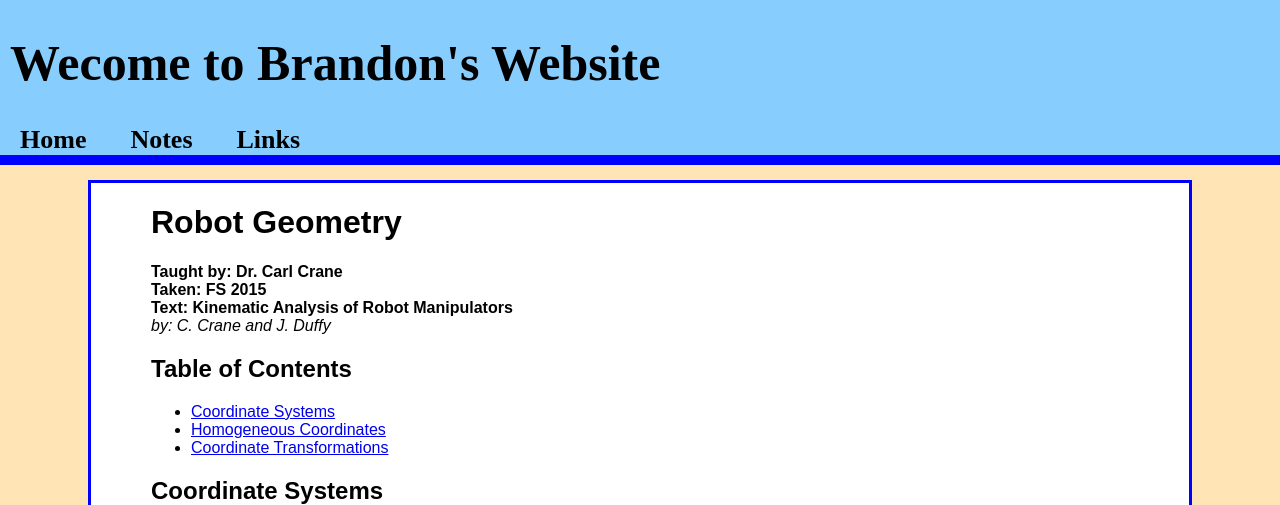
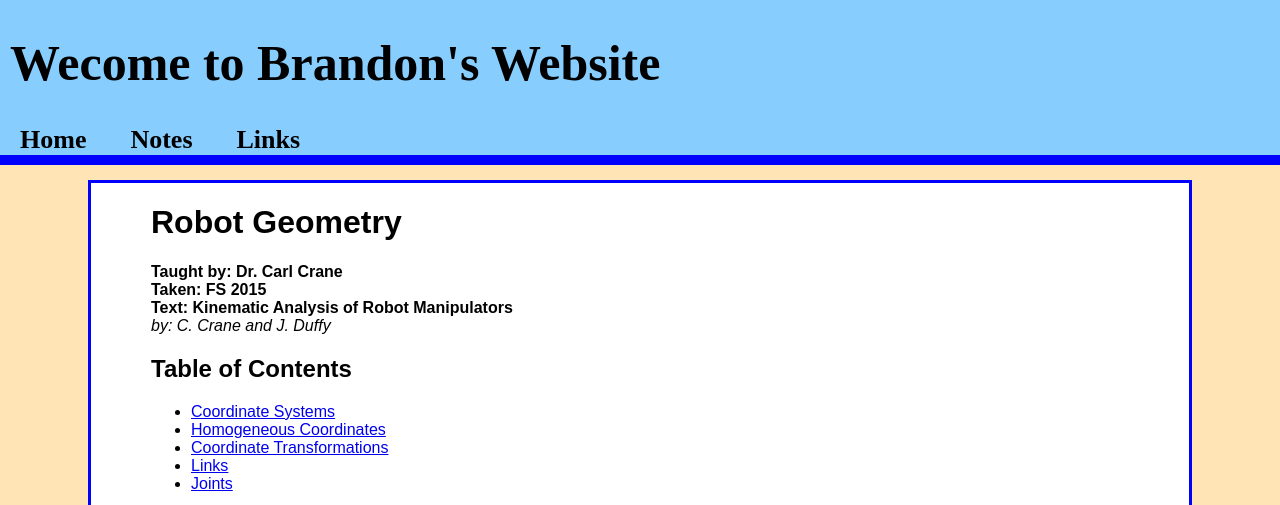
Before and after one commit to jbm950/jbm950.github.io, a Jekyll site: the page built from notes/robot_geometry/robot_geometry_main.html, in a window 1280 px wide. Shown: the top 505 px of the page. Built offline with Jekyll 4.4.1, drawn with Linux system fonts in a browser that asks for light colours; Markdown is read by kramdown in place of the engine named in the settings; some of the changed text lies outside the part shown; grey boxes are pictures that could not be loaded.

Commit message:
worked on robot geometry notes

```diff
--- a/notes/robot_geometry/robot_geometry_main.html
+++ b/notes/robot_geometry/robot_geometry_main.html
@@ -23,6 +23,8 @@
 <li><a href="#coord_sys">Coordinate Systems</a></li>
 <li><a href="#homogeneous_coordinates">Homogeneous Coordinates</a></li>
 <li><a href="#coord_trans">Coordinate Transformations</a></li>
+<li><a href="#links">Links</a></li>
+<li><a href="#joints">Joints</a></li>
 </ul>
 <h2 id="coord_sys">Coordinate Systems</h2>
 <ul>
@@ -43,42 +45,46 @@
 </caption>
 <tr>
 <td>
-<img src="./img/coord<!DOCTYPE html PUBLIC "-//W3C//DTD XHTML 1.0 Transitional//EN" "http://www.w3.org/TR/xhtml1/DTD/xhtml1-transitional.dtd">
-<html xmlns="http://www.w3.org/1999/xhtml">
-<head>
-  <meta http-equiv="Content-Type" content="text/html; charset=utf-8" />
-  <meta http-equiv="Content-Style-Type" content="text/css" />
-  <meta name="generator" content="pandoc" />
-  <title></title>
-  <style type="text/css">code{white-space: pre;}</style>
-</head>
-<body>
-<h1 id="robot-geometry">Robot Geometry</h1>
-<p><strong>Taught by: Dr. Carl Crane</strong><br />
-<strong>Taken: FS 2015</strong><br />
-<strong>Text: Kinematic Analysis of Robot Manipulators</strong><br />
-<em>by: C. Crane and J. Duffy</em></p>
-<h2 id="table-of-contents">Table of Contents</h2>
+<img src="./img/coordinate_system.png"
+alt="Coordinate System A and Nomenclature" title="Coordinate System A and
+Nomenclature"/>
+</td>
+</tr>
+</table>
+</div>
+<h2 id="homogeneous_coordinates">Homogeneous Coordinates</h2>
 <ul>
-<li><a href="#coord_sys">Coordinate Systems</a></li>
-<li><a href="#homogeneous_coordinates">Homogeneous Coordinates</a></li>
-<li><a href="#coord_trans">Coordinate Transformations</a></li>
+<li>Four coordinates to define a vector (X, Y, Z, w)
+<ul>
+<li>X = <img style="vertical-align:middle" src="http://chart.apis.google.com/chart?cht=tx&amp;chl=%5Cfrac%7Bx%7D%7Bw%7D" alt="\frac{x}{w}" title="\frac{x}{w}" /></li>
+<li>Y = <img style="vertical-align:middle" src="http://chart.apis.google.com/chart?cht=tx&amp;chl=%5Cfrac%7By%7D%7Bw%7D" alt="\frac{y}{w}" title="\frac{y}{w}" /></li>
+<li>Z = <img style="vertical-align:middle" src="http://chart.apis.google.com/chart?cht=tx&amp;chl=%5Cfrac%7Bz%7D%7Bw%7D" alt="\frac{z}{w}" title="\frac{z}{w}" /></li>
+</ul></li>
+<li>Advantage of using homogeneous coordinates is that as w goes to zero the vectors point to infinity therefore there are unique vectors that point to infinity</li>
 </ul>
-<h2 id="coord_sys">Coordinate Systems</h2>
+<h2 id="coord_trans">Coordinate Transformation</h2>
 <ul>
-<li>A single coordinate system (A) defined by <img style="vertical-align:middle" src="http://chart.apis.google.com/chart?cht=tx&amp;chl=%5Cunderline%7Bx%7D_%7BA%7D%2C%20%20%5Cunderline%7By%7D_%7BA%7D%2C%20%5Cunderline%7Bz%7D_%7BA%7D" alt="\underline{x}_{A},  \underline{y}_{A}, \underline{z}_{A}" title="\underline{x}_{A},  \underline{y}_{A}, \underline{z}_{A}" /> and <img style="vertical-align:middle" src="http://chart.apis.google.com/chart?cht=tx&amp;chl=A_%7B0%7D" alt="A_{0}" title="A_{0}" /></li>
-<li><img style="vertical-align:middle" src="http://chart.apis.google.com/chart?cht=tx&amp;chl=A_%7B0%7D" alt="A_{0}" title="A_{0}" /> is the origin of the A coordinate system</li>
-<li><img style="vertical-align:middle" src="http://chart.apis.google.com/chart?cht=tx&amp;chl=%5Cunderline%7Bx%7D_%7BA%7D%2C%20%5Cunderline%7By%7D_%7BA%7D%2C%20%5Cunderline%7Bz%7D_%7BA%7D" alt="\underline{x}_{A}, \underline{y}_{A}, \underline{z}_{A}" title="\underline{x}_{A}, \underline{y}_{A}, \underline{z}_{A}" /> are all unit vectors and are dimensionless because they represent direction not length</li>
-<li>In <img style="vertical-align:middle" src="http://chart.apis.google.com/chart?cht=tx&amp;chl=%5E%7BB%7D%5Cunderline%7Bx%7D_%7BA%7D" alt="^{B}\underline{x}_{A}" title="^{B}\underline{x}_{A}" /> the B represents what coordinate system the values are being given for and the A represents that the vector is the unit vector in the x direction in the A coordinate system</li>
-<li><img style="vertical-align:middle" src="http://chart.apis.google.com/chart?cht=tx&amp;chl=%5E%7BA%7D%5Cunderline%7BV%7D_%7BA_%7B0%7D%20%5Crightarrow%20B_%7B0%7D%7D" alt="^{A}\underline{V}_{A_{0} \rightarrow B_{0}}" title="^{A}\underline{V}_{A_{0} \rightarrow B_{0}}" /> = Vector in coordinate system A pointing from the point <img style="vertical-align:middle" src="http://chart.apis.google.com/chart?cht=tx&amp;chl=A_%7B0%7D" alt="A_{0}" title="A_{0}" /> to the point <img style="vertical-align:middle" src="http://chart.apis.google.com/chart?cht=tx&amp;chl=B_%7B0%7D" alt="B_{0}" title="B_{0}" /></li>
-<li><img style="vertical-align:middle" src="http://chart.apis.google.com/chart?cht=tx&amp;chl=%5E%7BA%7D%5Cunderline%7BP%7D_%7BB_%7B0%7D%7D" alt="^{A}\underline{P}_{B_{0}}" title="^{A}\underline{P}_{B_{0}}" /> = Point <img style="vertical-align:middle" src="http://chart.apis.google.com/chart?cht=tx&amp;chl=B_%7B0%7D" alt="B_{0}" title="B_{0}" /> as seen from coordinate system A
+<li>Used to determine the position of a point from one coordinate system to another
 <ul>
-<li><img style="vertical-align:middle" src="http://chart.apis.google.com/chart?cht=tx&amp;chl=%5E%7BA%7D%5Cunderline%7BV%7D_%7BA_%7B0%7D%20%5Crightarrow%20B_%7B0%7D%7D" alt="^{A}\underline{V}_{A_{0} \rightarrow B_{0}}" title="^{A}\underline{V}_{A_{0} \rightarrow B_{0}}" /> = <img style="vertical-align:middle" src="http://chart.apis.google.com/chart?cht=tx&amp;chl=%5E%7BA%7D%5Cunderline%7BP%7D_%7BB_%7B0%7D%7D" alt="^{A}\underline{P}_{B_{0}}" title="^{A}\underline{P}_{B_{0}}" /></li>
+<li>Ex. point 1 may be defined in coordinate system B and it is desired to know the location of point 1 in coordinate system A</li>
+</ul></li>
+<li>To completely define the location and orientation from one coordinate system to another 6 values are needed (6 degrees of freedom)
+<ul>
+<li>Can use the vector pointing from the origin of one system to another to provide the translation information <img style="vertical-align:middle" src="http://chart.apis.google.com/chart?cht=tx&amp;chl=%5E%7BA%7D%5Cunderline%7BV%7D_%7BA_%7B0%7D%20%5Crightarrow%20%20B_%7B0%7D%7D" alt="^{A}\underline{V}_{A_{0} \rightarrow  B_{0}}" title="^{A}\underline{V}_{A_{0} \rightarrow  B_{0}}" /> (Provides 3 of the 6 values)</li>
+<li>Can use Euler angles to provide orientation information where each angle accounts for a rotation around one of the primary axis (Provides the remaining 3 of the 6 values. This method is not going to be utilized in this class)</li>
+<li>Orientation information can also be provided by the following three unit vectors: <img style="vertical-align:middle" src="http://chart.apis.google.com/chart?cht=tx&amp;chl=%5E%7BA%7D%5Cunderline%7Bx%7D_%7BB%7D%2C%20%5E%7BA%7D%5Cunderline%7By%7D_%7BB%7D%2C%20%20%5E%7BA%7D%5Cunderline%7Bz%7D_%7BB%7D" alt="^{A}\underline{x}_{B}, ^{A}\underline{y}_{B},  ^{A}\underline{z}_{B}" title="^{A}\underline{x}_{B}, ^{A}\underline{y}_{B},  ^{A}\underline{z}_{B}" />
+<ul>
+<li>Each vector provides three values for a total of nine values, however, they are constrained by having their magnitudes equal to one due to being unit vectors and all three are perpendicular to each other so their dot products equal zero</li>
+</ul></li>
+<li>The three unit vectors along with the vector pointing from the origin of one system to the origin of the other will be used in the class to completely define the position and orientation of one coordinate system to another (<img style="vertical-align:middle" src="http://chart.apis.google.com/chart?cht=tx&amp;chl=%5E%7BA%7D%5Cunderline%7BV%7D_%7BA_%7B0%7D%20%5Crightarrow%20B_%7B0%7D%7D" alt="^{A}\underline{V}_{A_{0} \rightarrow B_{0}}" title="^{A}\underline{V}_{A_{0} \rightarrow B_{0}}" />, <img style="vertical-align:middle" src="http://chart.apis.google.com/chart?cht=tx&amp;chl=%5E%7BA%7D%5Cunderline%7Bx%7D_%7BB%7D%2C%20%5E%7BA%7D%5Cunderline%7By%7D_%7BB%7D%2C%20%5E%7BA%7D%5Cunderline%7Bz%7D_%7BB%7D" alt="^{A}\underline{x}_{B}, ^{A}\underline{y}_{B}, ^{A}\underline{z}_{B}" title="^{A}\underline{x}_{B}, ^{A}\underline{y}_{B}, ^{A}\underline{z}_{B}" />)</li>
 </ul></li>
 </ul>
-<div align="center">
-<table class="image">
-<caption20%5E%7BA%7D%5Cunderline%7By%7D_%7BB%7D%2C%20%5E%7BA%7D%5Cunderline%7Bz%7D_%7BB%7D%20and%20%5E%7BB%7D%5Cunderline%7BP%7D_%7B1%7D" alt="^{A}\underline{P}_{B_{0}}, ^{A}\underline{x}_{B}, ^{A}\underline{y}_{B}, ^{A}\underline{z}_{B} and ^{B}\underline{P}_{1}" title="^{A}\underline{P}_{B_{0}}, ^{A}\underline{x}_{B}, ^{A}\underline{y}_{B}, ^{A}\underline{z}_{B} and ^{B}\underline{P}_{1}" /> are given values and you need to find the location of point 1 defined in the A coordinate system (<img style="vertical-align:middle" src="http://chart.apis.google.com/chart?cht=tx&amp;chl=%5E%7BA%7D%5Cunderline%7BP%7D_%7B1%7D" alt="^{A}\underline{P}_{1}" title="^{A}\underline{P}_{1}" />)</li>
+<blockquote>
+<h3 id="rotation-matrix-and-example">Rotation Matrix and Example</h3>
+</blockquote>
+<blockquote>
+<ul>
+<li>Consider two coordinate systems A and B and point 1 where <img style="vertical-align:middle" src="http://chart.apis.google.com/chart?cht=tx&amp;chl=%5E%7BA%7D%5Cunderline%7BP%7D_%7BB_%7B0%7D%7D%2C%20%5E%7BA%7D%5Cunderline%7Bx%7D_%7BB%7D%2C%20%5E%7BA%7D%5Cunderline%7By%7D_%7BB%7D%2C%20%5E%7BA%7D%5Cunderline%7Bz%7D_%7BB%7D%20and%20%5E%7BB%7D%5Cunderline%7BP%7D_%7B1%7D" alt="^{A}\underline{P}_{B_{0}}, ^{A}\underline{x}_{B}, ^{A}\underline{y}_{B}, ^{A}\underline{z}_{B} and ^{B}\underline{P}_{1}" title="^{A}\underline{P}_{B_{0}}, ^{A}\underline{x}_{B}, ^{A}\underline{y}_{B}, ^{A}\underline{z}_{B} and ^{B}\underline{P}_{1}" /> are given values and you need to find the location of point 1 defined in the A coordinate system (<img style="vertical-align:middle" src="http://chart.apis.google.com/chart?cht=tx&amp;chl=%5E%7BA%7D%5Cunderline%7BP%7D_%7B1%7D" alt="^{A}\underline{P}_{1}" title="^{A}\underline{P}_{1}" />)</li>
 <li>Breaking <img style="vertical-align:middle" src="http://chart.apis.google.com/chart?cht=tx&amp;chl=%5E%7BB%7D%5Cunderline%7BP%7D_%7B1%7D" alt="^{B}\underline{P}_{1}" title="^{B}\underline{P}_{1}" /> into its component gives <img style="vertical-align:middle" src="http://chart.apis.google.com/chart?cht=tx&amp;chl=%5E%7BB%7D%5Cunderline%7BP%7D_%7B1%7D%20%3D%20%5Cleft%5B%20b_%7B1%7D%20%5C%5C%20b_%7B2%7D%20%5C%5C%20b_%7B3%7D%20%5Cright%5D" alt="^{B}\underline{P}_{1} = \left[ b_{1} \\ b_{2} \\ b_{3} \right]" title="^{B}\underline{P}_{1} = \left[ b_{1} \\ b_{2} \\ b_{3} \right]" /></li>
 <li>The vector from the origin of the B system to the point 1 can be defined in the A coordinate system as follows: <img style="vertical-align:middle" src="http://chart.apis.google.com/chart?cht=tx&amp;chl=%5E%7BA%7D%5Cunderline%7BV%7D_%7BB_%7B0%7D%20%5Crightarrow%201%7D%20%3D%20b_%7B1%7D%5E%7BA%7D%5Cunderline%7Bx%7D_%7BB%7D%20%2B%20b_%7B2%7D%5E%7BA%7D%5Cunderline%7By%7D_%7BB%7D%20%2B%20b_%7B3%7D%5E%7BA%7D%5Cunderline%7Bz%7D_%7BB%7D" alt="^{A}\underline{V}_{B_{0} \rightarrow 1} = b_{1}^{A}\underline{x}_{B} + b_{2}^{A}\underline{y}_{B} + b_{3}^{A}\underline{z}_{B}" title="^{A}\underline{V}_{B_{0} \rightarrow 1} = b_{1}^{A}\underline{x}_{B} + b_{2}^{A}\underline{y}_{B} + b_{3}^{A}\underline{z}_{B}" />    or    <img style="vertical-align:middle" src="http://chart.apis.google.com/chart?cht=tx&amp;chl=%5E%7BA%7D%5Cunderline%7BV%7D_%7BB_%7B0%7D%20%5Crightarrow%201%7D%20%3D%20%5Cleft%5B%20%5E%7BA%7D%5Cunderline%7Bx%7D_%7BB%7D%2C%20%5E%7BA%7D%5Cunderline%7By%7D_%7BB%7D%2C%20%5E%7BA%7D%5Cunderline%7Bz%7D_%7BB%7D%20%5Cright%5D%20%5Cleft%5B%20b_%7B1%7D%20%5C%5C%20b_%7B2%7D%20%5C%5C%20b_%7B3%7D%20%5Cright%5D" alt="^{A}\underline{V}_{B_{0} \rightarrow 1} = \left[ ^{A}\underline{x}_{B}, ^{A}\underline{y}_{B}, ^{A}\underline{z}_{B} \right] \left[ b_{1} \\ b_{2} \\ b_{3} \right]" title="^{A}\underline{V}_{B_{0} \rightarrow 1} = \left[ ^{A}\underline{x}_{B}, ^{A}\underline{y}_{B}, ^{A}\underline{z}_{B} \right] \left[ b_{1} \\ b_{2} \\ b_{3} \right]" /></li>
 <li>Vector <img style="vertical-align:middle" src="http://chart.apis.google.com/chart?cht=tx&amp;chl=%5E%7BA%7D%5Cunderline%7BP%7D_%7B1%7D" alt="^{A}\underline{P}_{1}" title="^{A}\underline{P}_{1}" /> can then be defined as <img style="vertical-align:middle" src="http://chart.apis.google.com/chart?cht=tx&amp;chl=%5E%7BA%7D%5Cunderline%7BP%7D_%7B1%7D%20%3D%20%5E%7BA%7D%5Cunderline%7BP%7D_%7BB_%7B0%7D%7D%20%2B%20%5E%7BA%7D%5Cunderline%7BV%7D_%7BB_%7B0%7D%20%5Crightarrow%201%7D" alt="^{A}\underline{P}_{1} = ^{A}\underline{P}_{B_{0}} + ^{A}\underline{V}_{B_{0} \rightarrow 1}" title="^{A}\underline{P}_{1} = ^{A}\underline{P}_{B_{0}} + ^{A}\underline{V}_{B_{0} \rightarrow 1}" /> = <img style="vertical-align:middle" src="http://chart.apis.google.com/chart?cht=tx&amp;chl=%5E%7BA%7D%5Cunderline%7BP%7D_%7BB_%7B0%7D%7D%20%2B%20%5Cleft%5B%20%5E%7BA%7D%5Cunderline%7Bx%7D_%7BB%7D%2C%20%5E%7BA%7D%5Cunderline%7By%7D_%7BB%7D%2C%20%5E%7BA%7D%5Cunderline%7Bz%7D_%7BB%7D%20%5Cright%5D%20%5Cleft%5B%20b_%7B1%7D%20%5C%5C%20b_%7B2%7D%20%5C%5C%20b_%7B3%7D%20%5Cright%5D" alt="^{A}\underline{P}_{B_{0}} + \left[ ^{A}\underline{x}_{B}, ^{A}\underline{y}_{B}, ^{A}\underline{z}_{B} \right] \left[ b_{1} \\ b_{2} \\ b_{3} \right]" title="^{A}\underline{P}_{B_{0}} + \left[ ^{A}\underline{x}_{B}, ^{A}\underline{y}_{B}, ^{A}\underline{z}_{B} \right] \left[ b_{1} \\ b_{2} \\ b_{3} \right]" />
@@ -235,5 +241,43 @@
 </ul>
 </blockquote>
 </blockquote>
+<blockquote>
+<blockquote>
+<h4 id="find-vector-and-rotation-angle-from-the-rotation-matrix">Find Vector and Rotation Angle from the Rotation Matrix</h4>
+</blockquote>
+</blockquote>
+<h2 id="links">Links</h2>
+<ul>
+<li>Links are rigid bodies that maintain orientation between two axes</li>
+<li>The two axes (<img style="vertical-align:middle" src="http://chart.apis.google.com/chart?cht=tx&amp;chl=S_%7Bi%7D" alt="S_{i}" title="S_{i}" />, <img style="vertical-align:middle" src="http://chart.apis.google.com/chart?cht=tx&amp;chl=S_%7Bj%7D" alt="S_{j}" title="S_{j}" />) contain a unique perpendicular between them (<img style="vertical-align:middle" src="http://chart.apis.google.com/chart?cht=tx&amp;chl=a_%7Bij%7D" alt="a_{ij}" title="a_{ij}" />) where <img style="vertical-align:middle" src="http://chart.apis.google.com/chart?cht=tx&amp;chl=a_%7Bij%7D" alt="a_{ij}" title="a_{ij}" /> is defined as the link length
+<ul>
+<li>If <img style="vertical-align:middle" src="http://chart.apis.google.com/chart?cht=tx&amp;chl=S_%7Bi%7D" alt="S_{i}" title="S_{i}" /> and <img style="vertical-align:middle" src="http://chart.apis.google.com/chart?cht=tx&amp;chl=S_%7Bj%7D" alt="S_{j}" title="S_{j}" /> intersect, then the link length is zero</li>
+<li>The length <img style="vertical-align:middle" src="http://chart.apis.google.com/chart?cht=tx&amp;chl=a_%7Bij%7D" alt="a_{ij}" title="a_{ij}" /> is positive if chosen in such that it points from <img style="vertical-align:middle" src="http://chart.apis.google.com/chart?cht=tx&amp;chl=S_%7Bi%7D" alt="S_{i}" title="S_{i}" /> to <img style="vertical-align:middle" src="http://chart.apis.google.com/chart?cht=tx&amp;chl=S_%7Bj%7D" alt="S_{j}" title="S_{j}" /></li>
+</ul></li>
+<li>The angle from <img style="vertical-align:middle" src="http://chart.apis.google.com/chart?cht=tx&amp;chl=S_%7Bi%7D" alt="S_{i}" title="S_{i}" /> to <img style="vertical-align:middle" src="http://chart.apis.google.com/chart?cht=tx&amp;chl=S_%7Bj%7D" alt="S_{j}" title="S_{j}" /> using the right hand rule with one's thumb on <img style="vertical-align:middle" src="http://chart.apis.google.com/chart?cht=tx&amp;chl=a_%7Bij%7D" alt="a_{ij}" title="a_{ij}" /> is defined as <img style="vertical-align:middle" src="http://chart.apis.google.com/chart?cht=tx&amp;chl=%5Calpha_%7Bij%7D" alt="\alpha_{ij}" title="\alpha_{ij}" />, where <img style="vertical-align:middle" src="http://chart.apis.google.com/chart?cht=tx&amp;chl=%5Calpha_%7Bij%7D" alt="\alpha_{ij}" title="\alpha_{ij}" /> is called the twist angle</li>
+<li>It is common to replace all of the links in a system with their equivalent kinematic link
+<ul>
+<li>Kinematic link is represented by drawing just the <img style="vertical-align:middle" src="http://chart.apis.google.com/chart?cht=tx&amp;chl=S_%7Bi%7D" alt="S_{i}" title="S_{i}" />/<img style="vertical-align:middle" src="http://chart.apis.google.com/chart?cht=tx&amp;chl=S_%7Bj%7D" alt="S_{j}" title="S_{j}" /> axes and the link length</li>
+</ul></li>
+</ul>
+<div align="center">
+<table class="image">
+<tr>
+<td>
+<img src="./img/phy_to_kinematic_link.png"
+alt="Physical to Kinematic Link" title="Physical to Kinematic Link" width="300"
+height="200"/>
+</td>
+</tr>
+</table>
+</div>
+<ul>
+<li>Two special link cases are spherical links and planar links
+<ul>
+<li>In spherical links <img style="vertical-align:middle" src="http://chart.apis.google.com/chart?cht=tx&amp;chl=S_%7Bi%7D" alt="S_{i}" title="S_{i}" /> intersects <img style="vertical-align:middle" src="http://chart.apis.google.com/chart?cht=tx&amp;chl=S_%7Bj%7D" alt="S_{j}" title="S_{j}" /> and <img style="vertical-align:middle" src="http://chart.apis.google.com/chart?cht=tx&amp;chl=a_%7Bij%7D%20%3D%200" alt="a_{ij} = 0" title="a_{ij} = 0" /></li>
+<li>In planar links <img style="vertical-align:middle" src="http://chart.apis.google.com/chart?cht=tx&amp;chl=S_%7Bi%7D" alt="S_{i}" title="S_{i}" /> is parallel with <img style="vertical-align:middle" src="http://chart.apis.google.com/chart?cht=tx&amp;chl=S_%7Bj%7D" alt="S_{j}" title="S_{j}" /> and <img style="vertical-align:middle" src="http://chart.apis.google.com/chart?cht=tx&amp;chl=%5Calpha_%7Bij%7D%20%3D%200" alt="\alpha_{ij} = 0" title="\alpha_{ij} = 0" /></li>
+</ul></li>
+</ul>
+<h2 id="joints">Joints</h2>
 </body>
 </html>
```
Also changed, not shown: source/notes/robot_geometry/robot_geometry_main.md (+35 -0 lines), notes/robot_geometry/img/phy_to_kinematic_link.png (added).
